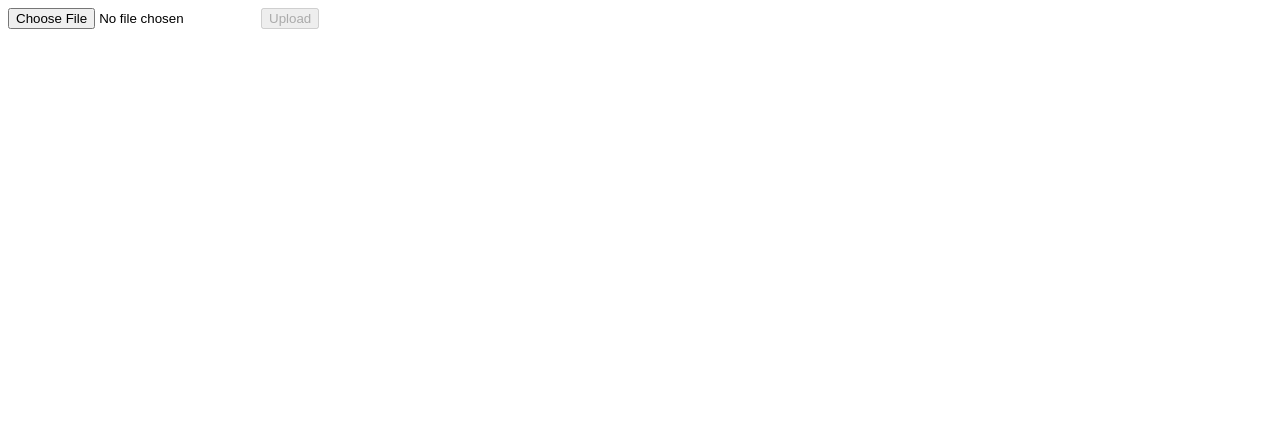
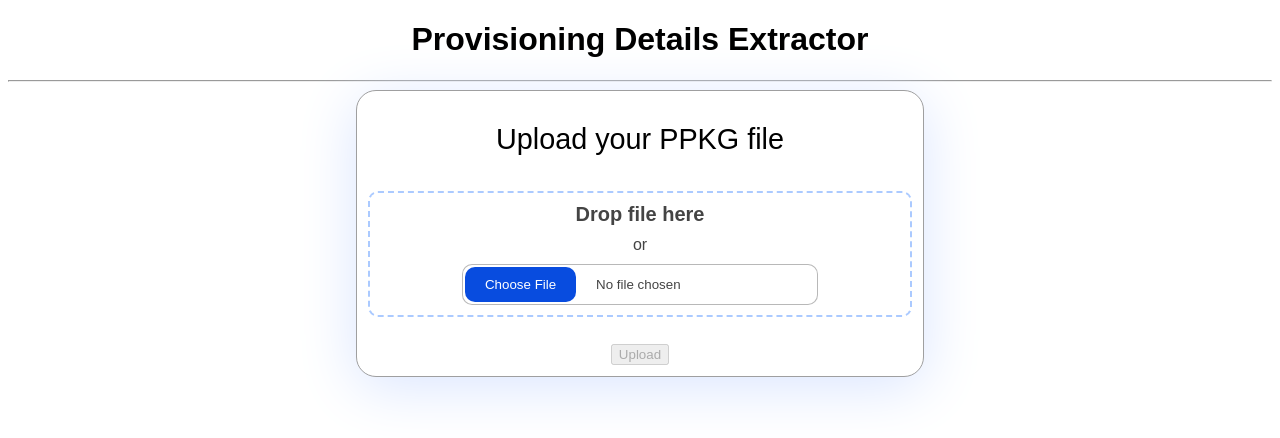
Before and after one commit to AbhiramRajeevan/ProvisioningDetailsExtractor, an Angular app in the folder frontend/: page / in a window 1280 px wide. Shown: the top 438 px of the page. Built offline with nearby package versions, Linux system fonts and the light colour scheme.

Commit message:
Update upload button and other styling changes

```diff
--- a/frontend/src/app/app.component.css
+++ b/frontend/src/app/app.component.css
@@ -0,0 +1,114 @@
+
+  .overflow-text {
+    width: 98%;
+    height: 100%;
+    overflow-x: hidden;
+}
+  .overflow-text pre {
+    white-space: pre-wrap;
+    word-wrap: break-word;
+    overflow: hidden;
+  }
+
+  .grid-container {
+    display: grid;               /* Turn the container into a grid */
+    justify-items: center;       /* Center child elements horizontally */
+  }
+
+  .data{
+    margin: 1px red ;
+  }
+
+  .grid-item1 {
+    width: 45%;
+    height: 10%;          /* Set width of the grid item */
+    margin-left: auto;      /* Center it horizontally */
+    margin-right: auto;     /* Center it horizontally */
+    text-align: center;     /* Ensure content is centered inside */
+  }
+
+.title{
+    text-align: center;
+}
+
+.form {
+    background-color: #fff;
+    box-shadow: 0 10px 60px rgb(218, 229, 255);
+    border: 1px solid rgb(159, 159, 160);
+    border-radius: 20px;
+    padding: 2rem .7rem .7rem .7rem;
+    text-align: center;
+    height: 1%;
+    font-size: 1rem;
+  }
+
+  .form-title {
+    color: #000000;
+    font-size: 1.8rem;
+    font-weight: 500;
+  }
+
+  .form-paragraph {
+    margin-top: 10px;
+    font-size: 0.9375rem;
+    color: rgb(105, 105, 105);
+  }
+
+  .drop-container {
+    background-color: #fff;
+    position: relative;
+    display: flex;
+    gap: 10px;
+    flex-direction: column;
+    justify-content: center;
+    align-items: center;
+    padding: 10px;
+    margin-top: 2.1875rem;
+    border-radius: 10px;
+    border: 2px dashed rgb(171, 202, 255);
+    color: #444;
+    cursor: pointer;
+    transition: background .2s ease-in-out, border .2s ease-in-out;
+  }
+
+  .drop-container:hover {
+    background: rgba(0, 140, 255, 0.164);
+    border-color: rgba(17, 17, 17, 0.616);
+  }
+
+  .drop-container:hover .drop-title {
+    color: #222;
+  }
+
+  .drop-title {
+    color: #444;
+    font-size: 20px;
+    font-weight: bold;
+    text-align: center;
+    transition: color .2s ease-in-out;
+  }
+
+  #file-input {
+    width: 350px;
+    max-width: 100%;
+    color: #444;
+    padding: 2px;
+    background: #fff;
+    border-radius: 10px;
+    border: 1px solid rgba(8, 8, 8, 0.288);
+  }
+
+  #file-input::file-selector-button {
+    margin-right: 20px;
+    border: none;
+    background: #084cdf;
+    padding: 10px 20px;
+    border-radius: 10px;
+    color: #fff;
+    cursor: pointer;
+    transition: background .2s ease-in-out;
+  }
+
+  #file-input::file-selector-button:hover {
+    background: #0d45a5;
+  }
--- a/frontend/src/app/app.component.html
+++ b/frontend/src/app/app.component.html
@@ -1,13 +1,39 @@
-<form #uploadForm="ngForm" (ngSubmit)="onSubmit()">
-  <input type="file" (change)="onFileChange($event)" accept=".ppkg"/>
-  <button type="submit" [disabled]="!selectedFile">Upload</button>
-</form>
+<!-- <form #uploadForm="ngForm" (ngSubmit)="onSubmit()">
+  <input type="file" (change)="onFileChange($event)" accept=".ppkg" />
+</form> -->
 
-<div *ngIf="responseData">
-  <h3>Response from Server:</h3>
-  <pre>{{ responseData | json }}</pre>
+<div style="font-family: 'Arial', serif;">
+  <h1 class="title">Provisioning Details Extractor</h1>
+<hr>
+  <div class="grid-item1" *ngIf="!responseData">
+    <form class="form" (ngSubmit)="onSubmit()">
+      <span class="form-title">Upload your PPKG file</span>
+      <label for="file-input" class="drop-container">
+        <span class="drop-title">Drop file here</span>
+        or
+        <input
+        type="file"
+        (change)="onFileChange($event)"
+        accept=".ppkg"
+        id="file-input"
+        />
+      </label>
+      <button style="margin-top: 5%;" type="submit" [disabled]="!selectedFile">Upload</button>
+    </form>
+  </div>
 
+
+<div *ngIf="responseData" class="data">
   <h3>AppSettings:</h3>
-  <pre>{{ getSimulatorData() | json }}</pre>
-  <button (click)="copyToClipboard(getSimulatorData())">Copy AppSettings</button>
+  <button (click)="copyToClipboard(getSimulatorData())">
+    Copy AppSettings
+  </button>
+  <button (click)="resetData()">
+    Generate Again
+  </button>
+  <div class="overflow-text" style="border: 5px solid greenyellow; padding: 10px;border-radius: 10px; background-color: #202124; color: white; font-size: 1rem;">
+    <pre>{{ getSimulatorData() | json }}</pre>
+  </div>
+
 </div>
+</div>
--- a/frontend/src/app/app.component.ts
+++ b/frontend/src/app/app.component.ts
@@ -145,4 +145,8 @@ export class AppComponent {
     document.body.removeChild(textarea);
     alert('Content copied to clipboard!');
   }
+
+  resetData() : void {
+    this.responseData = null
+  }
 }
```
